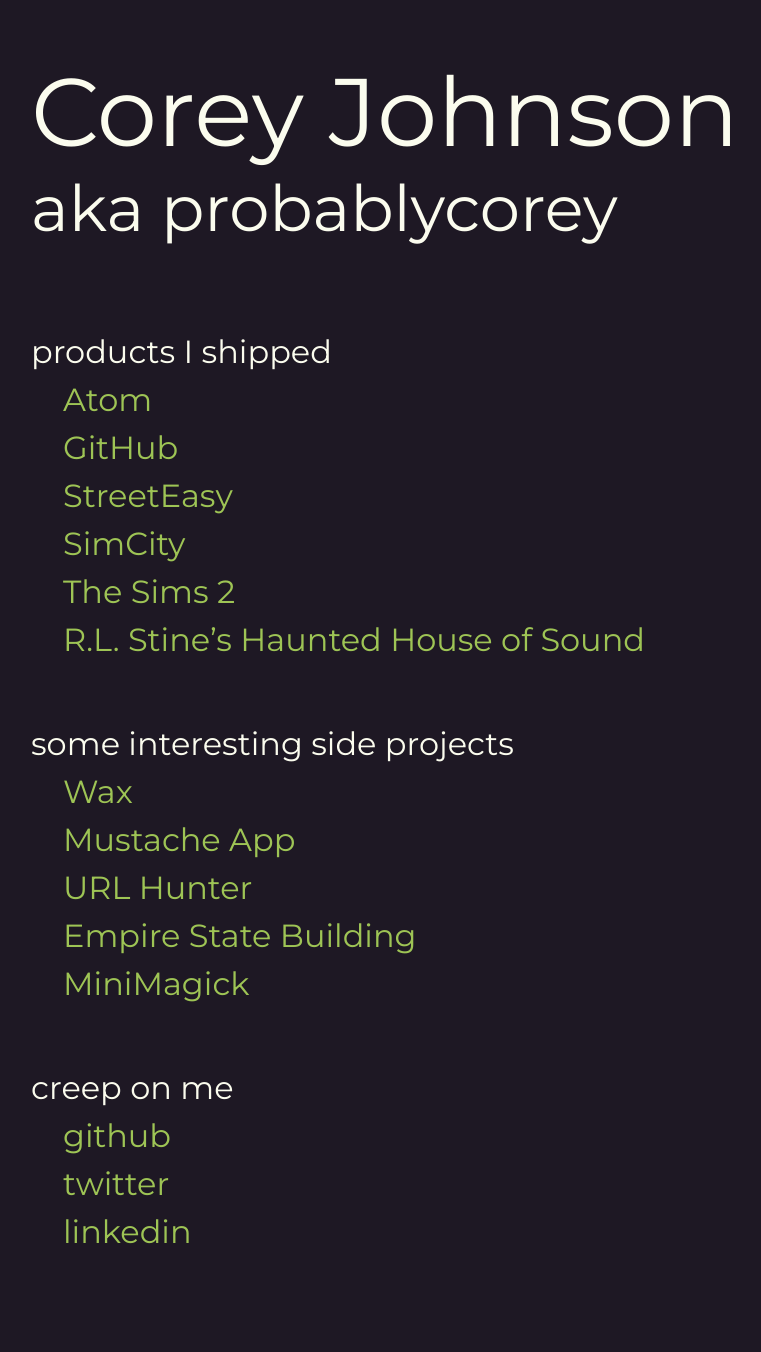
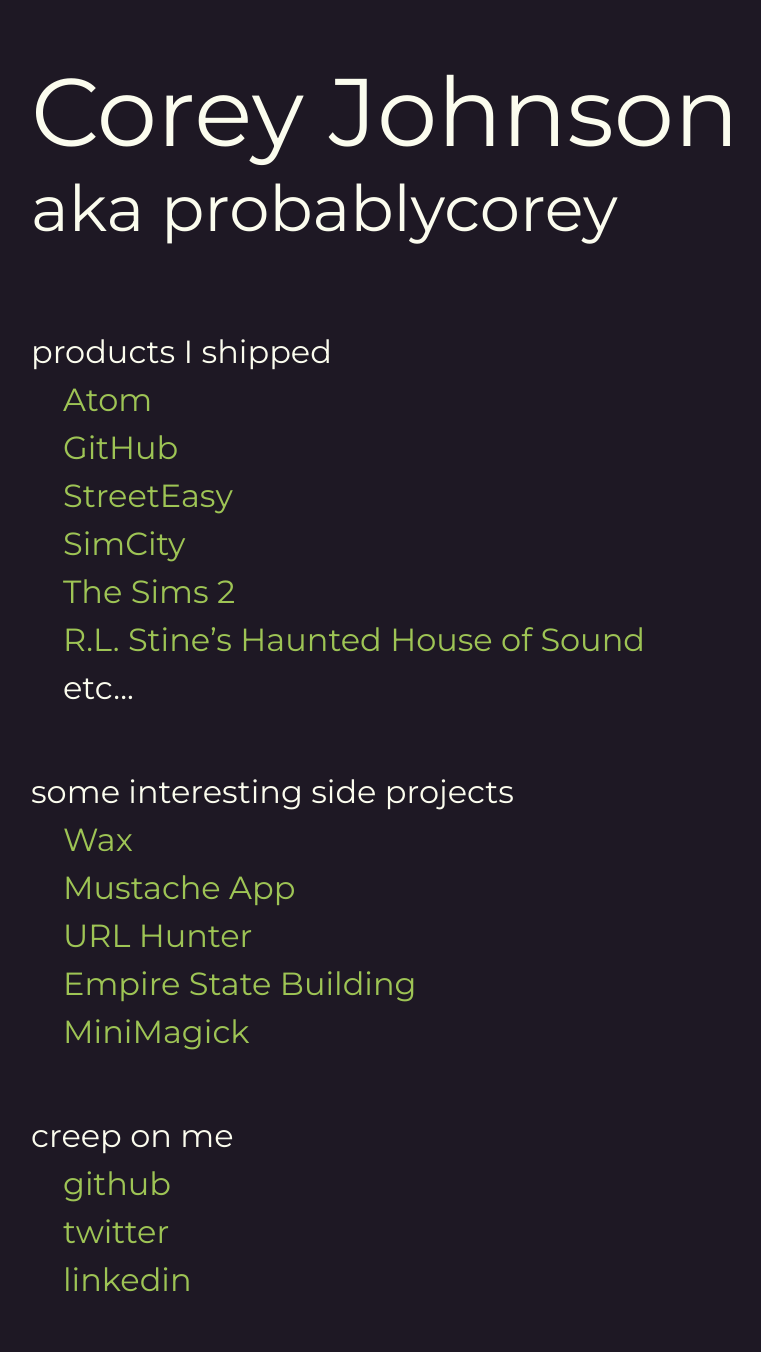
Before and after one commit to probablycorey/probablycorey.github.io, a Jekyll site: the page built from index.html, in a window 1280 px wide. Shown: the whole page, without its empty margins (49-810 px from the left). Built offline with Jekyll 4.4.1, drawn with Linux system fonts in a browser that asks for light colours; before the commit the page ends 1304 px from its top, so only the background shows below that.

Commit message:
Add etc...

```diff
--- a/index.html
+++ b/index.html
@@ -14,6 +14,7 @@
     <li><a href="http://www.simcity.com/">SimCity</a></li>
     <li><a href="https://en.wikipedia.org/wiki/The_Sims_2/">The Sims 2</a></li>
     <li><a href="http://www.appsafari.com/books/13834/rl-stines-haunted-house-of-sound/">R.L. Stine’s Haunted House of Sound</a></li>
+    <li>etc...</li>
   </ul>
 </div>
 
```
